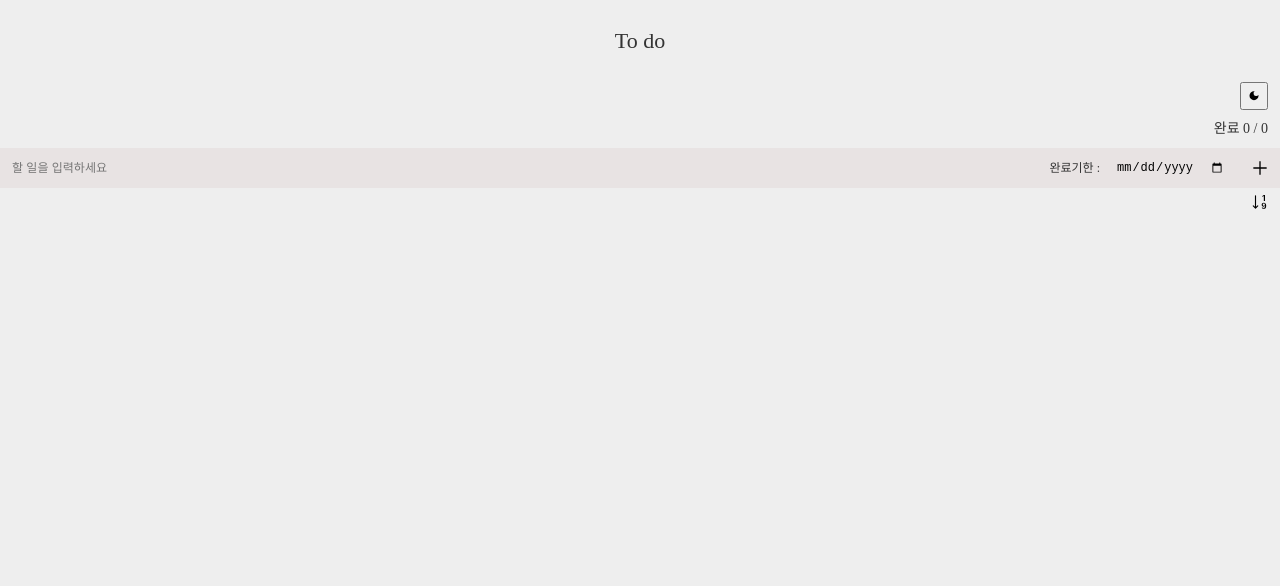
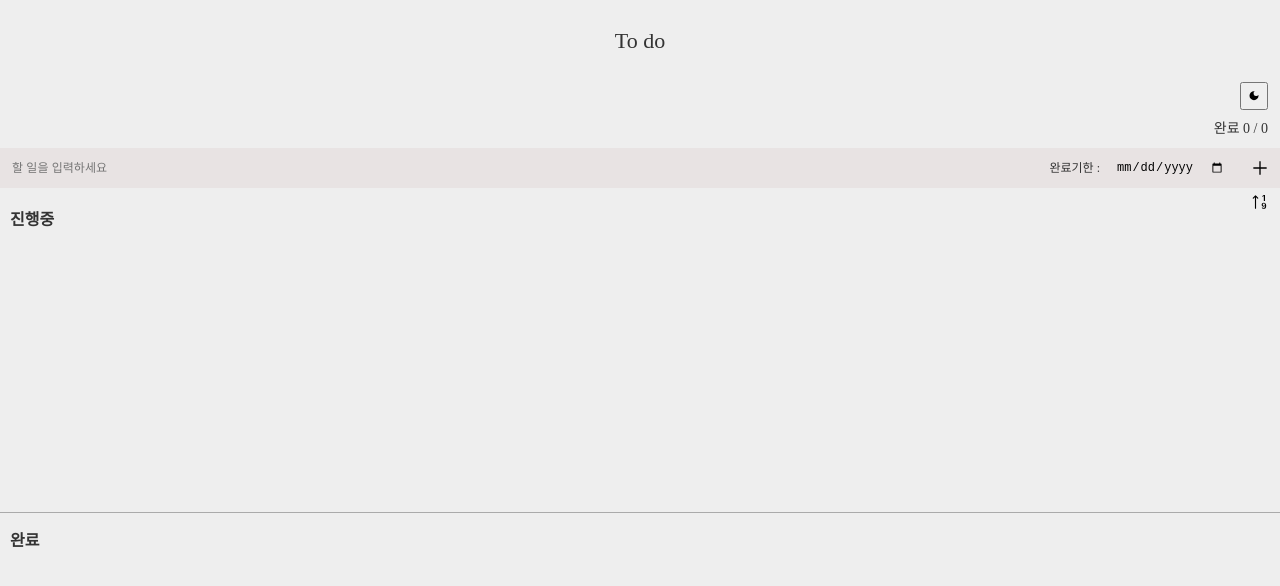
Before and after one commit to rladbal0101/todo, a React (Create React App) app: page / in a window 1280 px wide. Both pictures are taken after a click on the button 1260 px from the left and 200 px from the top of the page. Shown: the top 586 px of the page. Built offline with nearby package versions, Linux system fonts and the light colour scheme.

Commit message:
React - Todo
- 완료항목 하단으로 내리기
- 테마버튼 토글
- 정렬(오름,내림차순)
- 수정

```diff
--- a/src/App.js
+++ b/src/App.js
@@ -30,7 +30,6 @@ const themeList = {
 function App() {
   const [todos, setTodos] = useState([]);
   const [theme, setTheme] = useState('light');
-  const [revTodos, setRevTodos] = useState([]);
 
   // 로컬 스토리지에서 가져오기
   useEffect(() => {
@@ -70,12 +69,17 @@ function App() {
   }, []);
 
   // 수정
-  const handleRevision = useCallback((id) => {
-    // setTodos(todos => todos.filter(todo => todo.id !== id)); // 이건 삭제기능
-
-    setRevTodos(todos => todos.filter(todo => todo.id === id));
-    console.log(revTodos);
-
+  // const handleModify = useCallback((id, editTodo, newText, newDate) => {
+  //   setTodos(todos => todos.map((todo) =>
+  //     // todo.id === id ? { ...todo, ...editTodo } : todo
+  //     todo.id === id ? { ...todo, text: newText, date: newDate } : todo
+  //   ));
+  // }, []);
+  const handleModify = useCallback((id, newText, newDate) => {
+    setTodos(todos => todos.map((todo) =>
+      // todo.id === id ? { ...todo, ...editTodo } : todo
+      todo.id === id ? { ...todo, text: newText, date: newDate } : todo
+    ));
   }, []);
 
   // 총 해야할 일
@@ -103,6 +107,14 @@ function App() {
     const sortTodos = [...todos];
     sortTodos.sort((a, b) => a.date < b.date ? -1 : 1);
     setTodos(sortTodos);
+
+    // sortTodos.sort((a, b) => {
+    //   if (a > b) {
+    //     a.date < b.date ? -1 : 1
+    //   } else {
+    //     a.date > b.date ? -1 : 1
+    //   }
+    // });
   };
 
   return (
@@ -115,7 +127,7 @@ function App() {
       />
       <Template theme={{ theme, themeList, toggleTheme }} todos={todos} finishedTodos={finishedTodos} >
         <Insert onInsert={handleInsert} />
-        <List todos={todos} onRemove={handleRemove} onToggle={handleToggle} onRevision={handleRevision} onSort={handleSort} />
+        <List todos={todos} onRemove={handleRemove} onToggle={handleToggle} onSort={handleSort} onModify={handleModify} />
       </Template>
     </>
   );
--- a/src/component/List.jsx
+++ b/src/component/List.jsx
@@ -1,4 +1,4 @@
-import React from 'react';
+import React, { useState } from 'react';
 import styled from 'styled-components';
 import { BsSortNumericDown, BsSortNumericUp } from 'react-icons/bs';
 
@@ -7,6 +7,7 @@ import ListItem from './ListItem';
 const ListWrapper = styled.div`
   width: 100%;
   height: 600px;
+  height: calc(100vh - 195px);
   overflow-y: auto;
 
   & .sort-btn-wrap {
@@ -34,22 +35,60 @@ const SortingButton = styled.button`
   }
 `;
 
+const DoingList = styled.div`
+  height: 48%;
+  min-height: 300px;
+  border-bottom: 1px solid #aaa;
+
+  & p {
+    font-size: 16px;
+    font-weight: bold;
+    padding: 0 0 10px 10px;
+  }
+`;
+
+const DoneList = styled.div`
+  height: 48%;
+  min-height: 300px;
+
+  & p {
+    font-size: 16px;
+    font-weight: bold;
+    padding: 20px 0 10px 10px;
+  }
+`;
+
 function List(props) {
-  const { todos, onRemove, onToggle, onRevision, onSort } = props;
-  // console.log(todos);
+  const { todos, onRemove, onToggle, onSort, onModify } = props;
+  const [sort, setSort] = useState('false');
 
   return (
     <ListWrapper>
       <div className='sort-btn-wrap'>
         <SortingButton
-          onClick={() => { onSort(); }}
+          onClick={() => {
+            onSort();
+            setSort(sort => !sort);
+          }}
         >
-          <BsSortNumericDown />
+          {sort
+            ? <BsSortNumericDown />
+            : <BsSortNumericUp />
+          }
         </SortingButton>
       </div>
-      {todos.map(todo =>
-        <ListItem key={todo.id} todo={todo} onRemove={onRemove} onToggle={onToggle} onRevision={onRevision} />
-      )}
+      <DoingList>
+        <p>진행중</p>
+        {todos.filter(todo => todo.checked === false).map(todo =>
+          <ListItem key={todo.id} todo={todo} onRemove={onRemove} onToggle={onToggle} />
+        )}
+      </DoingList>
+      <DoneList>
+        <p>완료</p>
+        {todos.filter(todo => todo.checked === true).map(todo =>
+          <ListItem key={todo.id} todo={todo} onRemove={onRemove} onToggle={onToggle} onModify={onModify} />
+        )}
+      </DoneList>
     </ListWrapper>
   );
 }
--- a/src/component/ListItem.jsx
+++ b/src/component/ListItem.jsx
@@ -1,7 +1,7 @@
 import React, { useState } from 'react';
 import styled, { css } from 'styled-components';
 import { CgRemoveR } from "react-icons/cg";
-import { MdCheckBox, MdCheckBoxOutlineBlank, MdCreate } from "react-icons/md";
+import { MdCheckBox, MdCheckBoxOutlineBlank, MdCreate, MdDone } from "react-icons/md";
 
 const ListItemWrapper = styled.div`
   padding: 0.5rem;
@@ -44,11 +44,28 @@ const Text = styled.div`
   }
 `;
 
+const TextEditedInput = styled.input`
+  width: 500px;
+  height: 20px;
+  margin-left: 10px;
+  flex: 1;
+  font-size: 12px;
+  color: #555;
+  padding: 0 8px;
+  word-break: break-all;
+`;
+
+const CompletionInputDate = styled.input`
+  background: none;
+  outline: none;
+  border: none;
+  font-size: 12px;
+`;
 const CompletionDate = styled.div`
   font-size: 12px;
 `;
 
-const Revision = styled.div`
+const Edited = styled.div`
   font-size: 15px;
   padding-left: 10px;
   cursor: pointer;
@@ -70,9 +87,11 @@ const Remove = styled.div`
 `;
 
 function ListItem(props) {
-  const { todo, onRemove, onToggle, onRevision } = props;
+  const { todo, onRemove, onToggle, onModify } = props;
   const { id, text, checked, date } = todo;
-
+  const [edited, setEdited] = useState(false); // 수정 모드인지 확인하기 위한 플래그 값
+  const [newText, setNewText] = useState(text);
+  const [newDate, setNewDate] = useState(date);
 
   // D-day 구하기
   const today = new Date();
@@ -80,6 +99,29 @@ function ListItem(props) {
   const diffDate = someDay.getTime() - today.getTime();
   const dDayResult = Math.ceil(diffDate / (1000 * 60 * 60 * 24));
   const Day = dDayResult > 0 ? dDayResult * (-1) : `+${dDayResult * (-1)}`;
+
+  // 수정(텍스트, 날짜)
+  const handleTextEdited = (e) => {
+    setNewText(e.target.value);
+    // console.log(e.target.value);
+  };
+  const handleDateEdited = (e) => {
+    setNewDate(e.target.value);
+    // console.log(e.target.value);
+  };
+
+  const handleEdited = () => {
+    // const editTodo = {
+    //   id,
+    //   text: newText,
+    //   checked,
+    //   date: newDate
+    // };
+    // console.log(editTodo);
+
+    console.log('수정완료');
+    onModify();
+  };
 
   return (
     <ListItemWrapper>
@@ -89,13 +131,25 @@ function ListItem(props) {
         {checked ? <MdCheckBox /> : <MdCheckBoxOutlineBlank />}
       </Checkbox>
       <DDay>D{Day}</DDay>
-      <Text checked={checked}>{text}</Text>
-      <CompletionDate>{todo.date}</CompletionDate>
-      <Revision
-        onClick={() => { onRevision(id); }}
+      {edited
+        ? <TextEditedInput type="text" value={newText} onChange={handleTextEdited} />
+        : <Text checked={checked}>{text && newText}</Text>
+      }
+      {edited
+        ? <CompletionInputDate type='date' value={newDate} onChange={handleDateEdited} />
+        : <CompletionDate>{todo.date}</CompletionDate>
+      }
+      <Edited
+        onClick={() => {
+          setEdited(edited => !edited);
+          {edited && handleEdited();}
+        }}
       >
-        <MdCreate />
-      </Revision>
+        {edited
+          ? <MdDone />
+          : <MdCreate/>
+        }
+      </Edited>
       <Remove
         onClick={() => { onRemove(id); }}
       >
--- a/src/component/Template.jsx
+++ b/src/component/Template.jsx
@@ -50,8 +50,6 @@ function Template(props) {
   const allTodos = todos.length;
   const finished = finishedTodos.length;
 
-  // console.log(theme);
-
   return (
     <TemplateWrapper
       style={{
@@ -61,13 +59,12 @@ function Template(props) {
     >
       <div className='title'>To do</div>
       <div className='btn-wrap'>
-        {/* <ThemeButton>
-          {{theme} === 'light' ? <MdOutlineDarkMode onClick={toggleTheme} /> : <MdDarkMode onClick={toggleTheme} />}
-        </ThemeButton> */}
         <ThemeButton
-          onClick={() => {toggleTheme(theme);}}
+          onClick={() => {
+            toggleTheme(theme);
+          }}
         >
-          {{theme} === 'light' ? <MdOutlineDarkMode /> : <MdDarkMode />}
+          {theme === 'light' ? <MdDarkMode /> : <MdOutlineDarkMode />}
         </ThemeButton>
       </div>
       <div className='checked'>완료 {finished} / {allTodos}</div>
```
